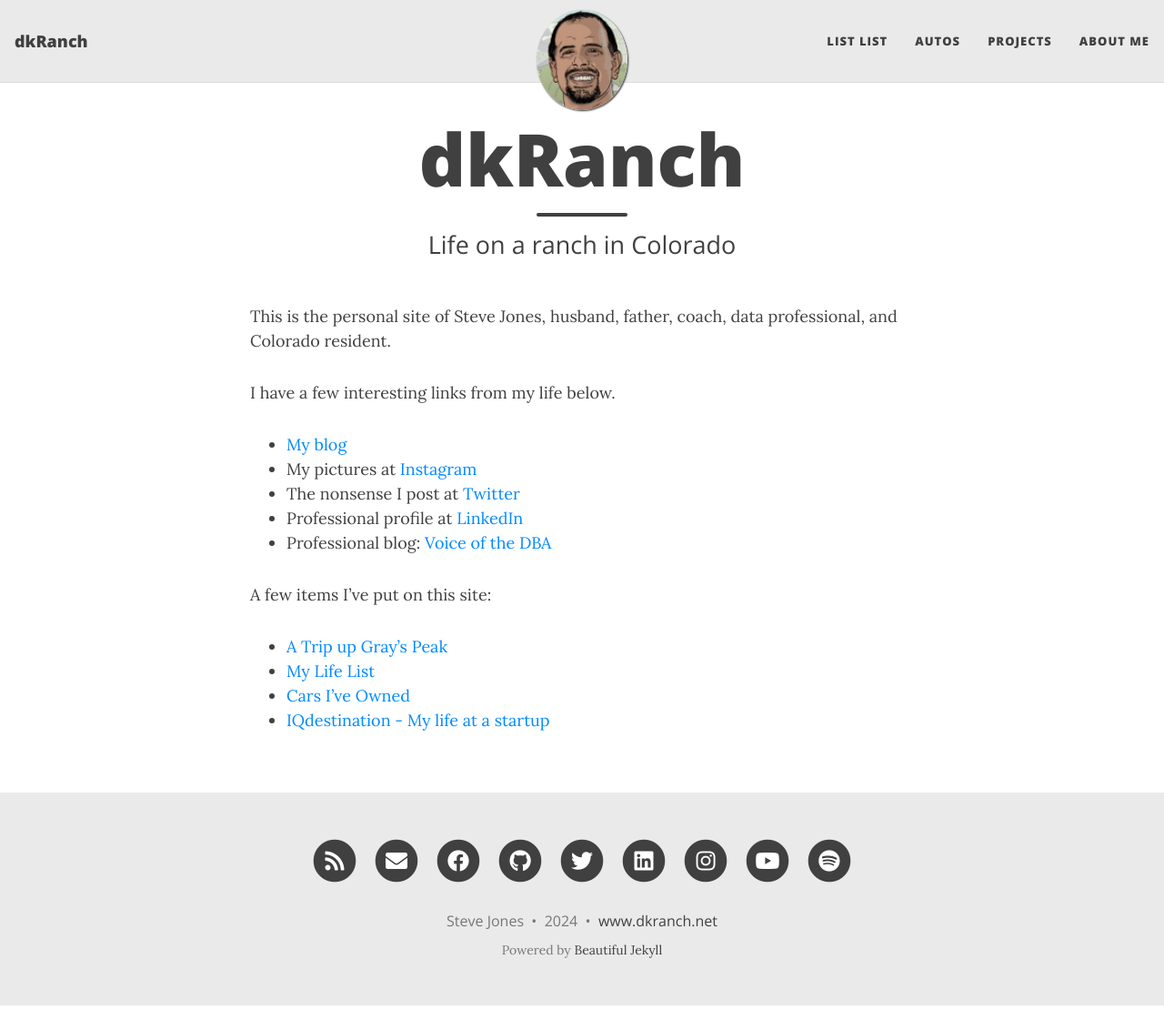
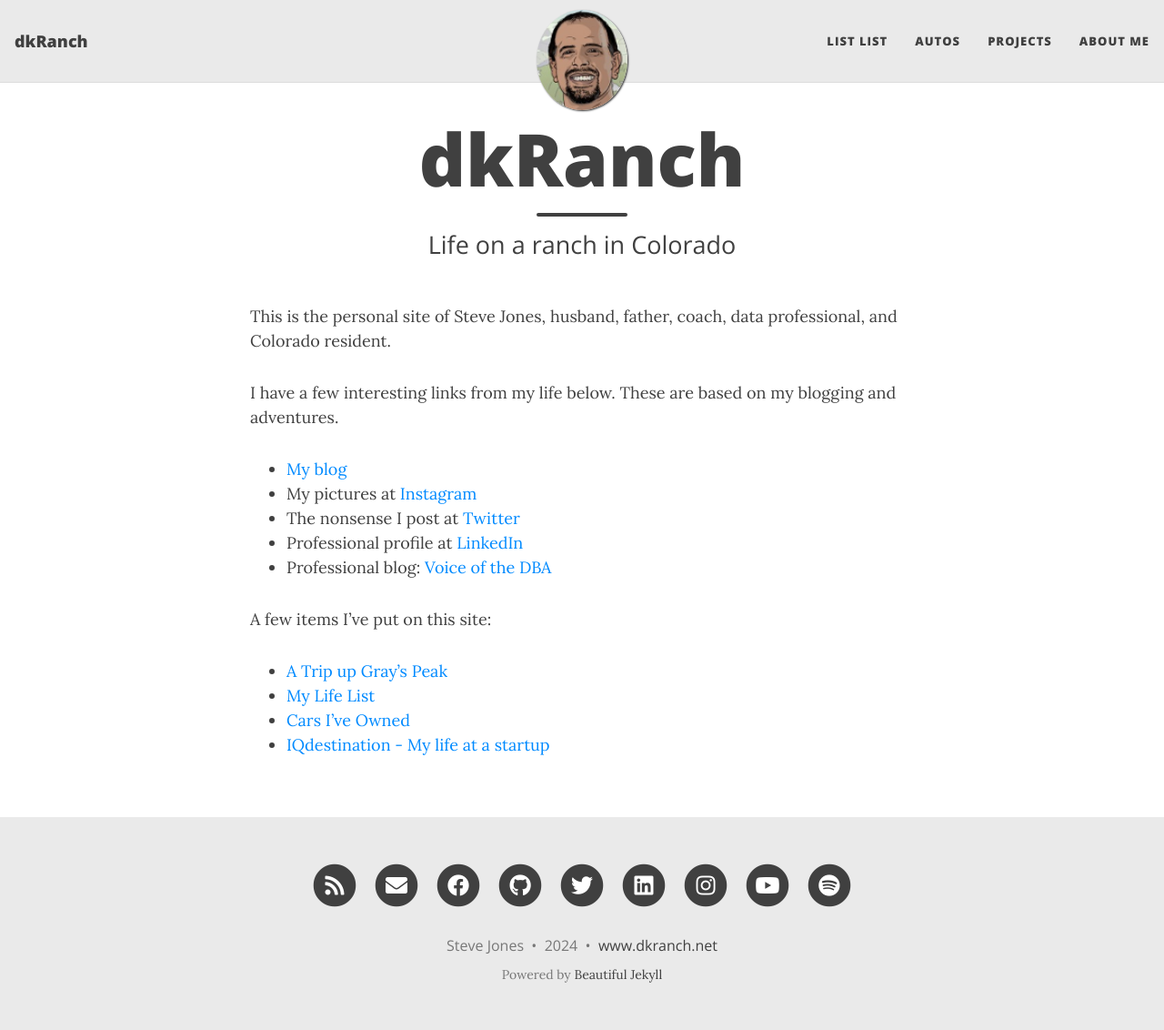
Before and after one commit to dkranch/www, a Jekyll site: the page built from index.md, in a window 1280 px wide and 1132 px high. Shown: the whole window at 91% size. Built offline with Jekyll 4.4.1, drawn with Linux system fonts in a browser that asks for light colours; nearby versions of some CDN libraries.

Commit message:
minor description update

```diff
--- a/index.md
+++ b/index.md
@@ -6,7 +6,7 @@ subtitle: Life on a ranch in Colorado
 
 This is the personal site of Steve Jones, husband, father, coach, data professional, and Colorado resident.
 
-I have a few interesting links from my life below.
+I have a few interesting links from my life below. These are based on my blogging and adventures.
 
 - [My blog](http://blog.dkranch.net)
 - My pictures at [Instagram](https://www.instagram.com/way0utwest/)
```
